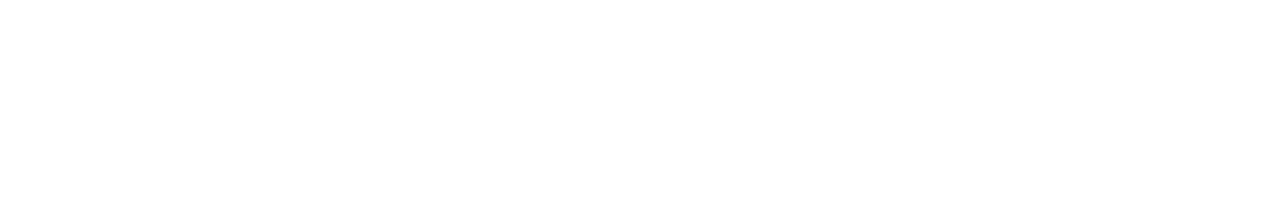
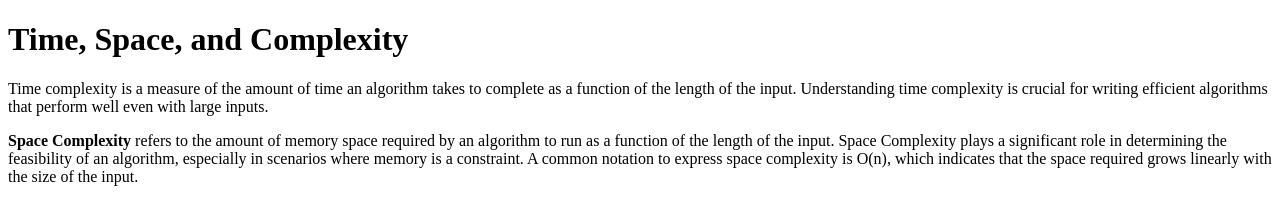
Before and after one commit to acciojob/time-and-space-complexity-Iflaqbhat, a website: page main.html in a window 1280 px wide. Drawn offline with Linux system fonts and the light colour scheme.

Commit message:
created a submission

```diff
--- a/main.html
+++ b/main.html
@@ -8,6 +8,16 @@
 
 <body>
 	<!-- the entire body must be written by student -->
+
+    <h1>Time, Space, and Complexity</h1>
+
+    <p>
+        Time complexity is a measure of the amount of time an algorithm takes to complete as a function of the length of the input. Understanding time complexity is crucial for writing efficient algorithms that perform well even with large inputs.
+    </p>
+
+    <p>
+        <b>Space Complexity</b> refers to the amount of memory space required by an algorithm to run as a function of the length of the input. Space Complexity plays a significant role in determining the feasibility of an algorithm, especially in scenarios where memory is a constraint. A common notation to express space complexity is O(n), which indicates that the space required grows linearly with the size of the input.
+    </p>
     <script type="text/javascript" src="./script.js">
 </script>
 
```
